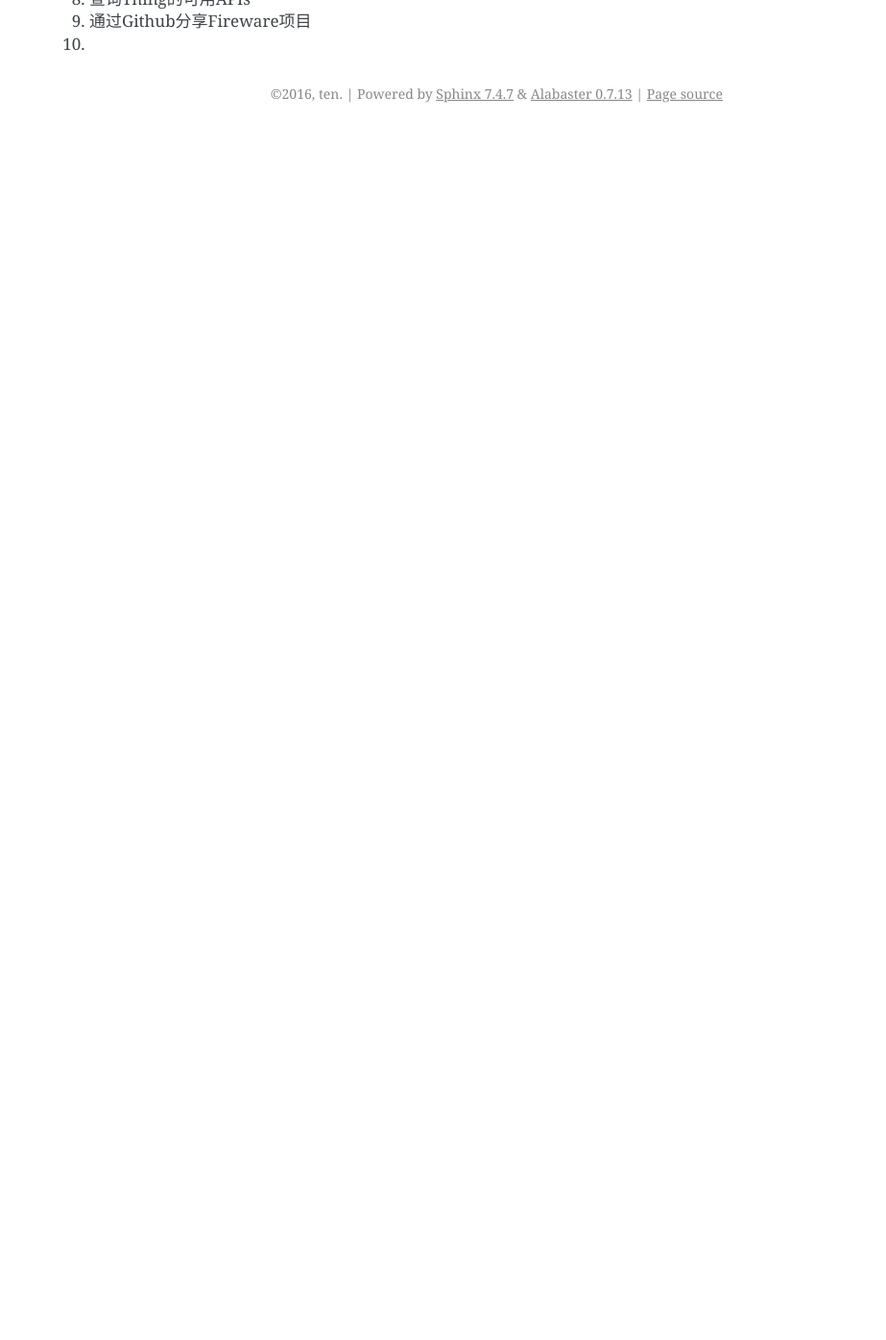
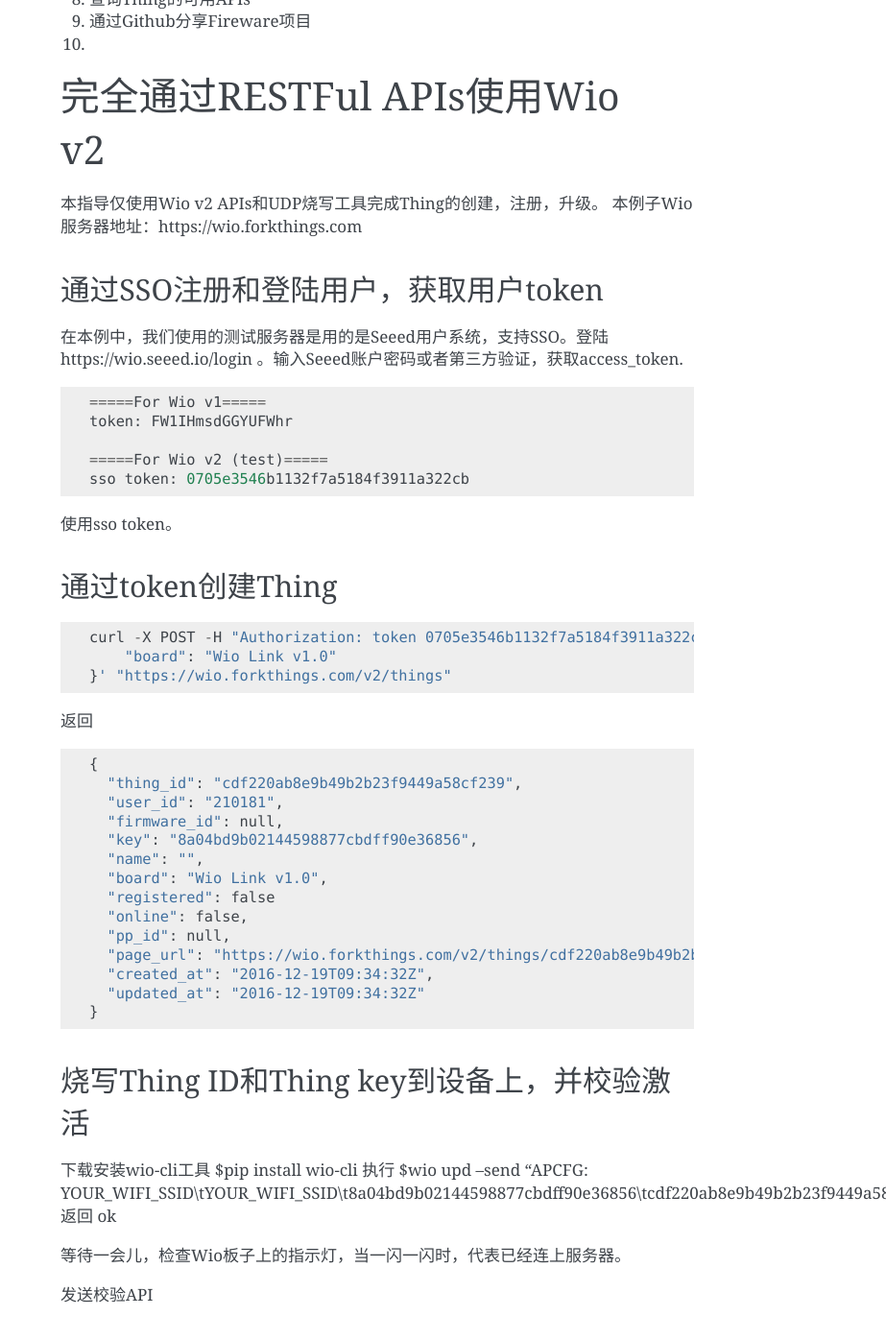
Before and after one commit to awong1900/wio_api_v2, a Sphinx documentation site: the page built from doc_sphinx/source/getting-started.md, in a window 1280 px wide and 1400 px high, scrolled down 612 px. Shown: the top 1396 px of the window at 96% size, without its empty margins (357-1280 px from the left). Built offline with Sphinx 7.4.7, drawn with Linux system fonts in a browser that asks for light colours; before the commit the page ends 900 px from its top, so only the background shows below that; some of the changed text lies outside the part shown.

Commit message:
update get started

````diff
--- a/doc_sphinx/source/getting-started.md
+++ b/doc_sphinx/source/getting-started.md
@@ -15,3 +15,63 @@
 7. 查询Thing的可用APIs
 8. 通过Github分享Fireware项目
 9.
+
+# 完全通过RESTFul APIs使用Wio v2
+本指导仅使用Wio v2 APIs和UDP烧写工具完成Thing的创建，注册，升级。
+本例子Wio服务器地址：https://wio.forkthings.com
+
+## 通过SSO注册和登陆用户，获取用户token
+在本例中，我们使用的测试服务器是用的是Seeed用户系统，支持SSO。登陆https://wio.seeed.io/login 。输入Seeed账户密码或者第三方验证，获取access_token.
+```
+=====For Wio v1=====
+token: FW1IHmsdGGYUFWhr
+
+=====For Wio v2 (test)=====
+sso token: 0705e3546b1132f7a5184f3911a322cb
+```
+使用sso token。
+<!-- ## 获取用户ID
+```
+curl -X GET  "https://wio.forkthings.com/v2/user?access_token=0705e3546b1132f7a5184f3911a322cb"
+```
+返回
+```
+{
+  "user_id": "210181",
+  "created_at": "2016-11-25T06:08:18Z"
+}
+``` -->
+## 通过token创建Thing
+```
+curl -X POST -H "Authorization: token 0705e3546b1132f7a5184f3911a322cb" -H "Content-Type: application/json" -d '{
+    "board": "Wio Link v1.0"
+}' "https://wio.forkthings.com/v2/things"
+```
+返回
+```
+{
+  "thing_id": "cdf220ab8e9b49b2b23f9449a58cf239",
+  "user_id": "210181",
+  "firmware_id": null,
+  "key": "8a04bd9b02144598877cbdff90e36856",
+  "name": "",
+  "board": "Wio Link v1.0",
+  "registered": false
+  "online": false,
+  "pp_id": null,
+  "page_url": "https://wio.forkthings.com/v2/things/cdf220ab8e9b49b2b23f9449a58cf239/page",
+  "created_at": "2016-12-19T09:34:32Z",
+  "updated_at": "2016-12-19T09:34:32Z"
+}
+```
+## 烧写Thing ID和Thing key到设备上，并校验激活
+下载安装wio-cli工具
+    $pip install wio-cli
+执行
+    $wio upd --send "APCFG: YOUR_WIFI_SSID\tYOUR_WIFI_SSID\t8a04bd9b02144598877cbdff90e36856\tcdf220ab8e9b49b2b23f9449a58cf239\thttps://wio.forkthings.com\thttps://wio.forkthings.com\t\r\n"
+返回
+ok
+
+等待一会儿，检查Wio板子上的指示灯，当一闪一闪时，代表已经连上服务器。
+
+发送校验API
````
Also changed, not shown: doc_sphinx/source/introduction.md (+6 -0 lines).
